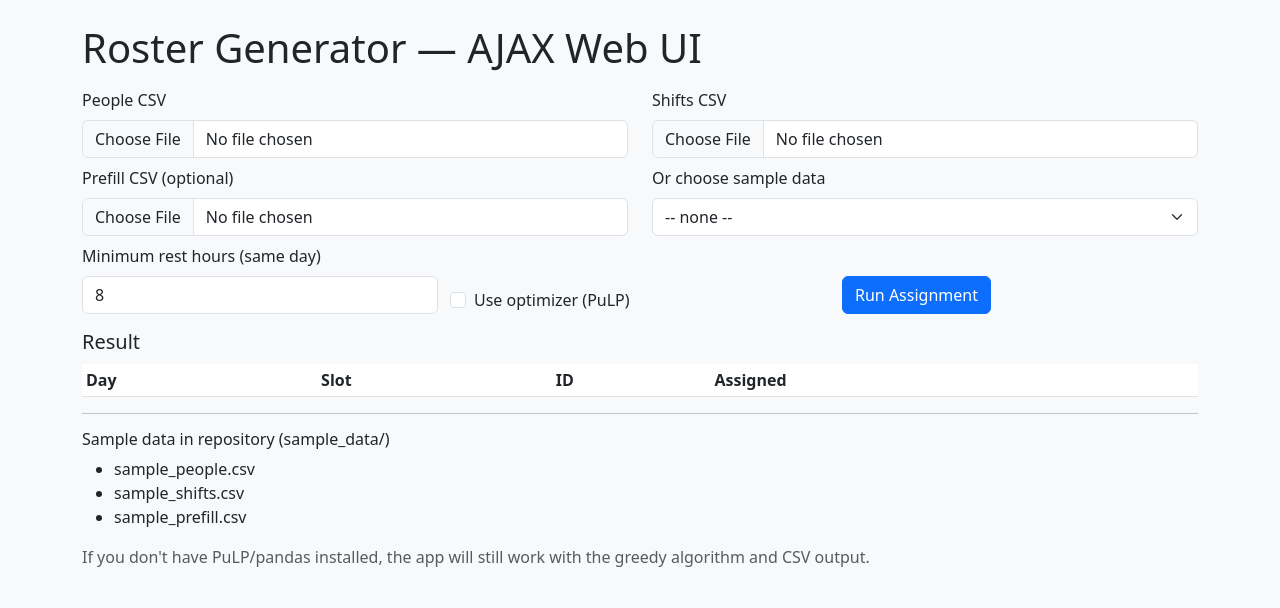
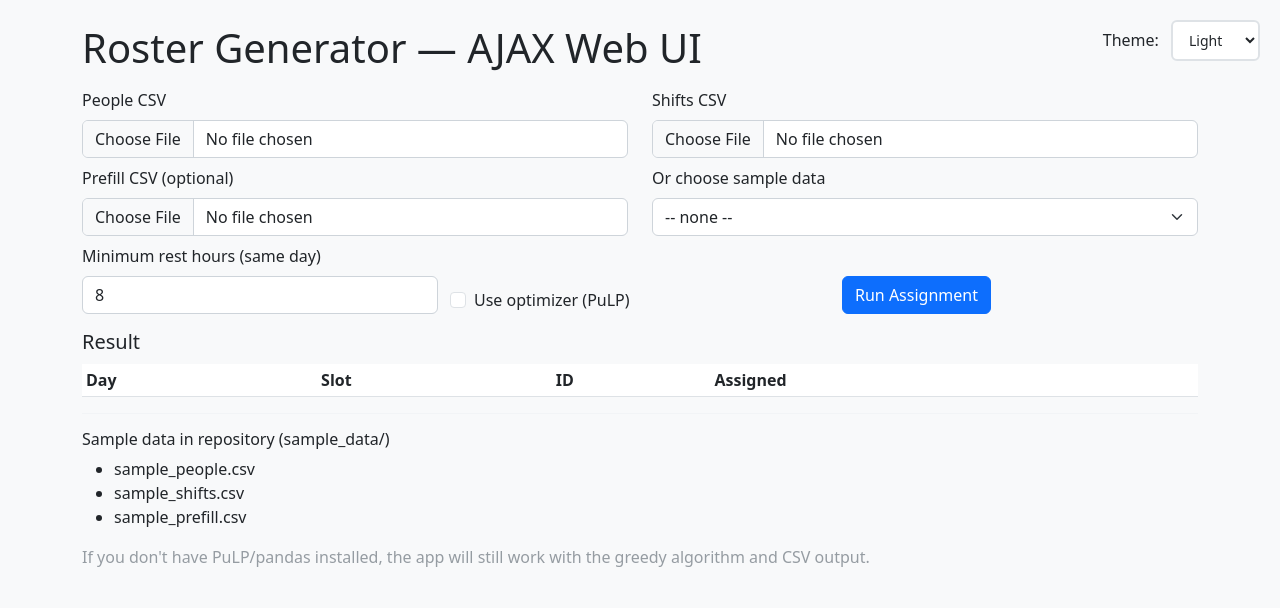
Before and after one commit to snupple/roster-generator, a Flask app: page / in a window 1280 px wide. Shown: the top 608 px of the page. Run offline with Flask 2, Linux system fonts and the light colour scheme; lists and menus that the app fills with data are empty.

Commit message:
Add multiple color themes with theme switcher
Co-authored-by: snupple <851790+snupple@users.noreply.github.com>

```diff
--- /dev/null
+++ b/static/css/themes.css
@@ -0,0 +1,159 @@
+/* Theme Variables and Styles */
+
+/* Light Theme (Default) */
+:root,
+[data-theme="light"] {
+  --bg-color: #f8f9fa;
+  --text-color: #212529;
+  --primary-color: #0d6efd;
+  --secondary-color: #6c757d;
+  --success-color: #198754;
+  --danger-color: #dc3545;
+  --warning-color: #ffc107;
+  --info-color: #0dcaf0;
+  --card-bg: #ffffff;
+  --border-color: #dee2e6;
+  --input-bg: #ffffff;
+  --input-border: #ced4da;
+  --table-stripe: rgba(0, 0, 0, 0.05);
+  --table-hover: rgba(0, 0, 0, 0.075);
+}
+
+/* Dark Theme */
+[data-theme="dark"] {
+  --bg-color: #212529;
+  --text-color: #f8f9fa;
+  --primary-color: #0d6efd;
+  --secondary-color: #6c757d;
+  --success-color: #198754;
+  --danger-color: #dc3545;
+  --warning-color: #ffc107;
+  --info-color: #0dcaf0;
+  --card-bg: #343a40;
+  --border-color: #495057;
+  --input-bg: #495057;
+  --input-border: #6c757d;
+  --table-stripe: rgba(255, 255, 255, 0.05);
+  --table-hover: rgba(255, 255, 255, 0.075);
+}
+
+/* Blue Theme */
+[data-theme="blue"] {
+  --bg-color: #e3f2fd;
+  --text-color: #0d47a1;
+  --primary-color: #1976d2;
+  --secondary-color: #424242;
+  --success-color: #2e7d32;
+  --danger-color: #c62828;
+  --warning-color: #f57c00;
+  --info-color: #0288d1;
+  --card-bg: #ffffff;
+  --border-color: #90caf9;
+  --input-bg: #ffffff;
+  --input-border: #64b5f6;
+  --table-stripe: rgba(25, 118, 210, 0.05);
+  --table-hover: rgba(25, 118, 210, 0.1);
+}
+
+/* Green Theme */
+[data-theme="green"] {
+  --bg-color: #e8f5e9;
+  --text-color: #1b5e20;
+  --primary-color: #2e7d32;
+  --secondary-color: #424242;
+  --success-color: #388e3c;
+  --danger-color: #c62828;
+  --warning-color: #f57c00;
+  --info-color: #0288d1;
+  --card-bg: #ffffff;
+  --border-color: #a5d6a7;
+  --input-bg: #ffffff;
+  --input-border: #81c784;
+  --table-stripe: rgba(46, 125, 50, 0.05);
+  --table-hover: rgba(46, 125, 50, 0.1);
+}
+
+/* Apply theme variables to elements */
+body {
+  background-color: var(--bg-color) !important;
+  color: var(--text-color) !important;
+  transition: background-color 0.3s ease, color 0.3s ease;
+}
+
+.container {
+  background-color: var(--bg-color);
+}
+
+.form-control,
+.form-select {
+  background-color: var(--input-bg) !important;
+  border-color: var(--input-border) !important;
+  color: var(--text-color) !important;
+}
+
+.form-control:focus,
+.form-select:focus {
+  background-color: var(--input-bg) !important;
+  border-color: var(--primary-color) !important;
+  color: var(--text-color) !important;
+}
+
+.table {
+  color: var(--text-color) !important;
+  border-color: var(--border-color) !important;
+}
+
+.table-striped > tbody > tr:nth-of-type(odd) > * {
+  background-color: var(--table-stripe) !important;
+}
+
+.table > :not(caption) > * > * {
+  border-bottom-color: var(--border-color) !important;
+}
+
+.form-label {
+  color: var(--text-color) !important;
+}
+
+h1, h5, h6 {
+  color: var(--text-color) !important;
+}
+
+.text-muted {
+  color: var(--secondary-color) !important;
+  opacity: 0.7;
+}
+
+hr {
+  border-color: var(--border-color) !important;
+  opacity: 0.25;
+}
+
+/* Theme Selector Styles */
+.theme-selector {
+  position: fixed;
+  top: 20px;
+  right: 20px;
+  z-index: 1000;
+}
+
+.theme-selector select {
+  padding: 8px 12px;
+  border-radius: 6px;
+  border: 2px solid var(--border-color);
+  background-color: var(--card-bg);
+  color: var(--text-color);
+  cursor: pointer;
+  font-size: 14px;
+  transition: all 0.3s ease;
+}
+
+.theme-selector select:hover {
+  border-color: var(--primary-color);
+}
+
+.theme-selector label {
+  margin-right: 8px;
+  font-weight: 500;
+  color: var(--text-color);
+}
--- /dev/null
+++ b/static/js/theme-switcher.js
@@ -0,0 +1,45 @@
+// Theme Switcher
+(function() {
+  'use strict';
+
+  // Get saved theme from localStorage or default to 'light'
+  const savedTheme = localStorage.getItem('roster-theme') || 'light';
+
+  // Apply theme on page load
+  function applyTheme(theme) {
+    document.documentElement.setAttribute('data-theme', theme);
+    localStorage.setItem('roster-theme', theme);
+  }
+
+  // Initialize theme
+  applyTheme(savedTheme);
+
+  // Wait for DOM to be ready
+  document.addEventListener('DOMContentLoaded', function() {
+    // Create theme selector
+    const themeSelector = document.createElement('div');
+    themeSelector.className = 'theme-selector';
+    themeSelector.innerHTML = `
+      <label for="theme-select">Theme:</label>
+      <select id="theme-select">
+        <option value="light">Light</option>
+        <option value="dark">Dark</option>
+        <option value="blue">Blue</option>
+        <option value="green">Green</option>
+      </select>
+    `;
+    document.body.appendChild(themeSelector);
+
+    // Get theme select element
+    const themeSelect = document.getElementById('theme-select');
+
+    // Set current theme in select
+    themeSelect.value = savedTheme;
+
+    // Handle theme change
+    themeSelect.addEventListener('change', function(e) {
+      const newTheme = e.target.value;
+      applyTheme(newTheme);
+    });
+  });
+})();
--- a/templates/index.html
+++ b/templates/index.html
@@ -5,6 +5,8 @@
     <title>Roster Generator (AJAX)</title>
     <meta name="viewport" content="width=device-width, initial-scale=1">
     <link href="https://cdn.jsdelivr.net/npm/bootstrap@5.3.0/dist/css/bootstrap.min.css" rel="stylesheet">
+    <link href="/static/css/themes.css" rel="stylesheet">
+    <script src="/static/js/theme-switcher.js"></script>
   </head>
   <body class="bg-light">
     <div class="container py-4">
```
Also changed, not shown: 1 other file.
